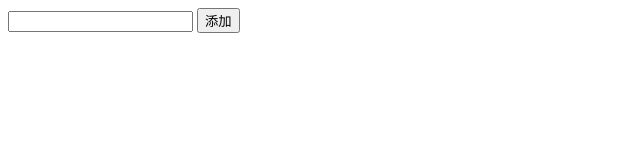
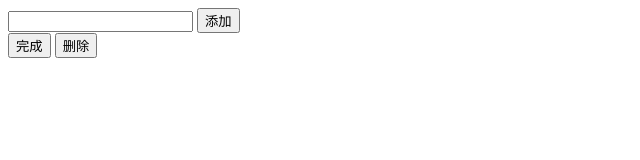
Before and after one commit to xianjiezh/todo, a plain HTML site: page pureJS/index.html in a window 1280 px wide. Both pictures are taken after a click on the button "添加". Shown: the whole page, without its empty margins (0-640 px from the left). Drawn offline with Linux system fonts and the light colour scheme.

Commit message:
add 'add' button

```diff
--- a/pureJS/index.html
+++ b/pureJS/index.html
@@ -25,5 +25,6 @@
             <span contenteditable="ture">上课</span>
         </div> -->
     </div>
+    <script src="main.js"></script>
 </body>
 </html>
--- a/pureJS/main.js
+++ b/pureJS/main.js
@@ -2,21 +2,23 @@
 
 
 
-let addButton = document.querySelector('id-input-todo')
+let addButton = document.querySelector('#id-button-add')
 addButton.addEventListener('click', function () {
     let todoInput = document.querySelector('#id-input-todo')
-    let todo = todoInput.nodeValue
-    let todoContainer = document.querySelector('id-div-container')
+    let todo = todoInput.value
+    console.log(todo)
+    let todoContainer = document.querySelector('#id-div-container')
     let t = templateTodo(todo)
-    todoContainer.insertAdjacentElement('beforeend',t)
+    todoContainer.innerHTML = t
 }, false)
 
 function templateTodo(todo){
-    var t = `<div class="todo-cell">
-                <button class="todo-down">完成</button>
-                <button class="todo delete">删除</button>
-                <span contenteditable="ture">${todo}</span>
-            </div>
-        `
+    let t = `
+    <div class="todo-cell">
+        <button class="todo-down">完成</button>
+        <button class="todo delete">删除</button>
+        <span contenteditable="ture">${todo}</span>
+    </div>
+`
     return t
 }
```
